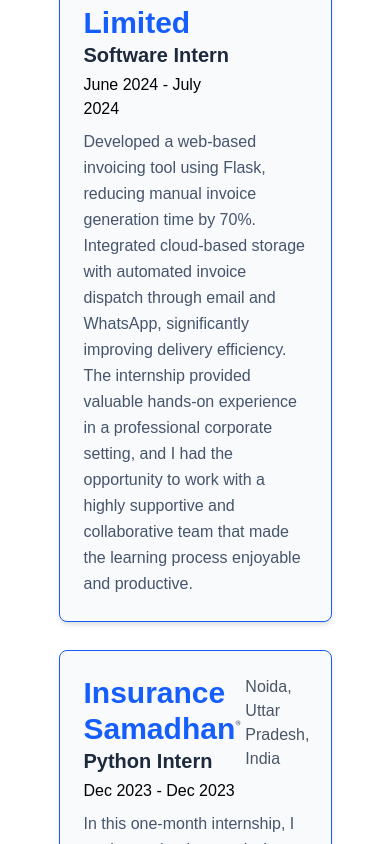
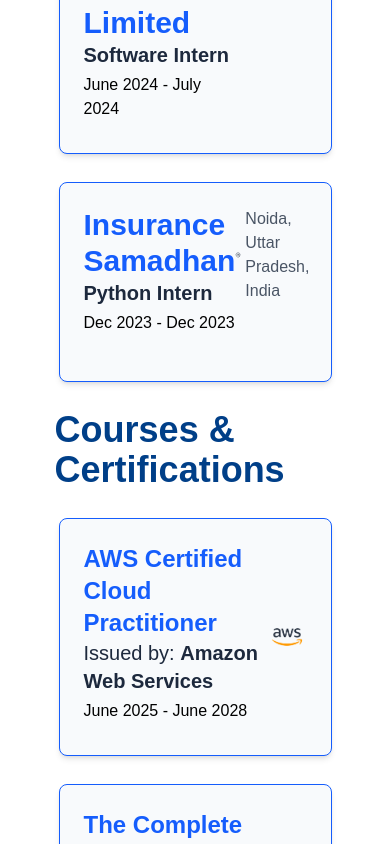
Before and after one commit to krishang-r/krishangratra, a Next.js app: page / in a window 390 px wide. Shown: the part 7540-8384 px from the top of the page. Built offline with nearby package versions, Linux system fonts and the light colour scheme.

Commit message:
Responsive fix

```diff
--- a/components/ui/CourseCard.tsx
+++ b/components/ui/CourseCard.tsx
@@ -13,7 +13,7 @@
       <div className="flex justify-between items-stretch mb-2">
         {/* Left Section */}
         <div>
-          <h3 className="text-3xl font-semibold text-blue-600">{title}</h3>
+          <h3 className="text-2xl md:text-3xl font-semibold text-blue-600">{title}</h3>
           <h4 className="text-xl text-slate-800 mb-1 font-bold">
             <span className='font-normal'>Issued by: </span>{org}
           </h4>
--- a/components/ui/JobCard.tsx
+++ b/components/ui/JobCard.tsx
@@ -20,16 +20,19 @@
                 {from} - {to}
             </div>
             <div className="flex flex-col items-end text-gray-600">
-                <div className="flex items-center space-x-1">
+                <div className="flex justify-center items-center space-x-1">
                     <HiOutlineLocationMarker className="text-base" />
                     <span>{location}</span>
                 </div>
             </div>
         </div>
-
-        <p className="text-md text-slate-600 leading-relaxed">
+        <div className='hidden md:block'>
+          <p className="text-md text-slate-600 leading-relaxed ">
             {description}
         </p>
+        </div>
+
+
     </div>
 
   )
```
